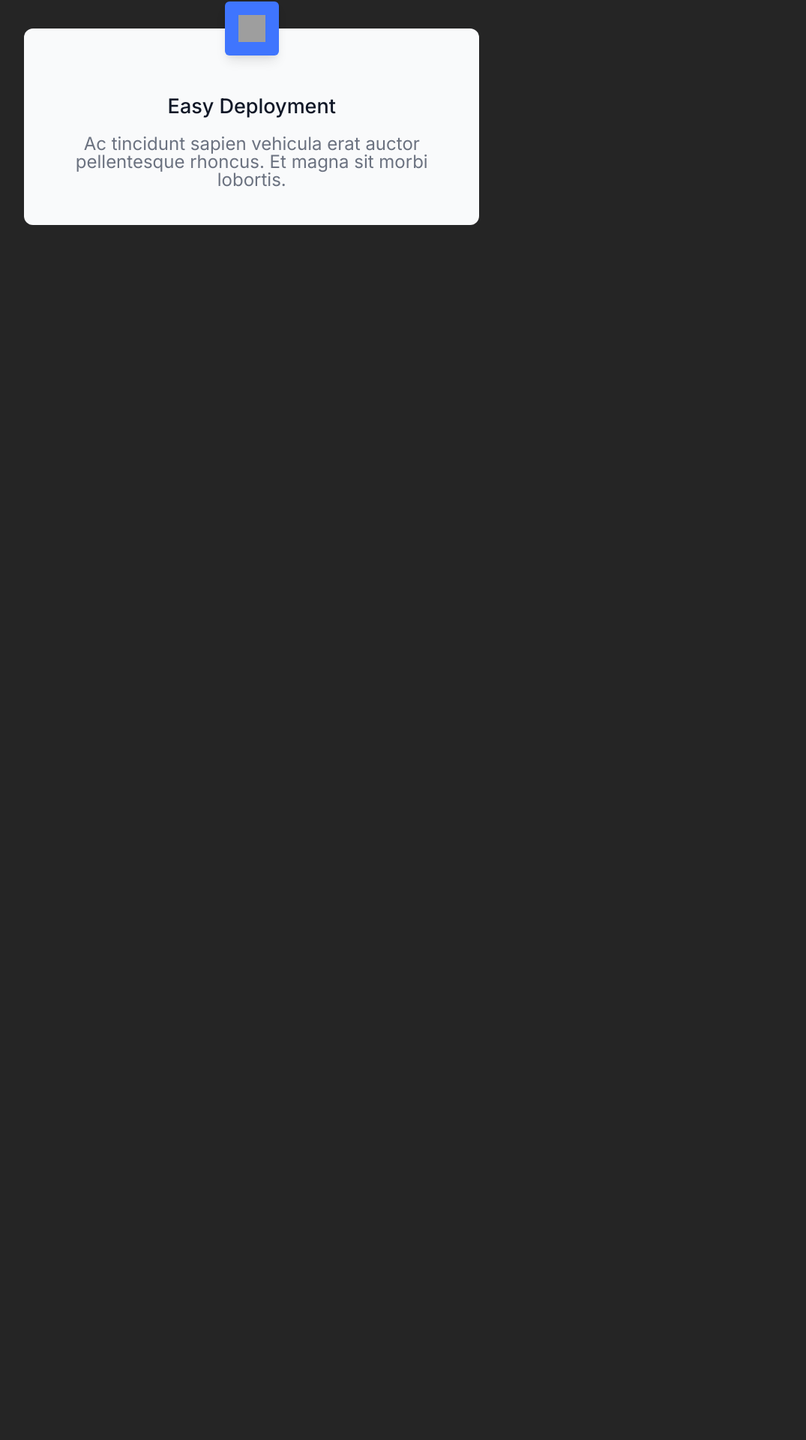
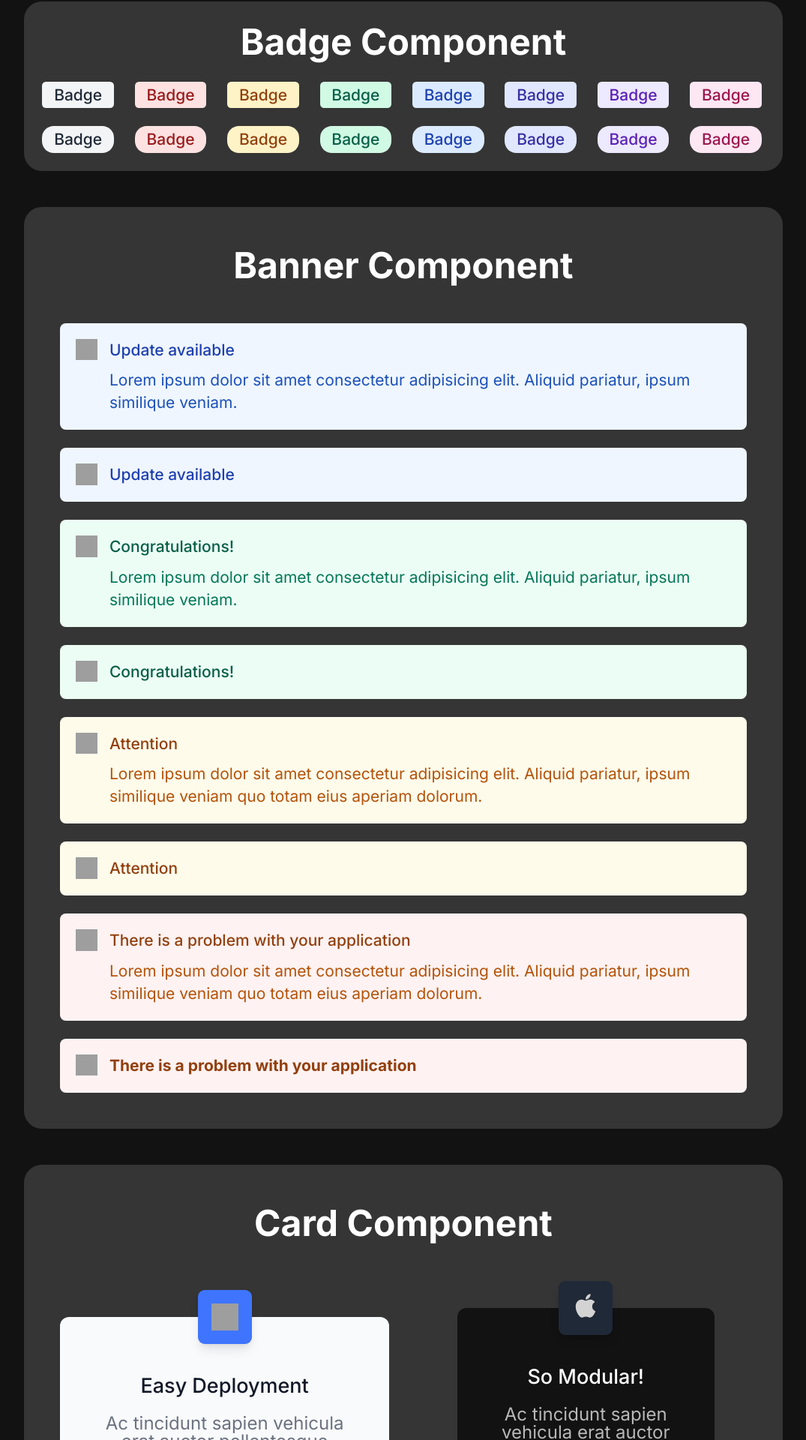
Before and after one commit to charlesoller/ComponentLibrary, a React (Vite) app: page / in a window 1280 px wide. Shown: the part 54-1974 px from the top of the page at 75% size, without its empty margins (102-1177 px from the left). Before the commit the page ends 800 px from the top, so only its background shows below. Built offline with nearby package versions, Linux system fonts and the light colour scheme; grey boxes are pictures that could not be loaded.

Commit message:
Banners Done

```diff
--- a/package.json
+++ b/package.json
@@ -11,7 +11,8 @@
   },
   "dependencies": {
     "react": "^18.2.0",
-    "react-dom": "^18.2.0"
+    "react-dom": "^18.2.0",
+    "react-icons": "^4.11.0"
   },
   "devDependencies": {
     "@types/react": "^18.2.15",
--- a/src/App.css
+++ b/src/App.css
@@ -1,5 +1,5 @@
 html {
-  background: rgb(37, 37, 37);
+  background: #121212;
   font-size: 24px;
   font-family: Inter, Arial, Helvetica, sans-serif;
 }
@@ -14,13 +14,28 @@ html {
   padding: 2em;
 }
 
+.badge-grid,
+.banner-grid,
+.card-grid {
+  background: rgba(255, 255, 255, 0.15);
+  padding: 2em;
+  border-radius: 1em;
+}
+
 /* -------------------------- Badge Component -------------------------- */
 
 .badge-grid {
   display: grid;
-  grid-template: auto auto / repeat(8, 1fr);
+  grid-template: auto auto auto / repeat(8, 1fr);
+  padding: 1em;
   gap: 1em;
   grid-auto-flow: column;
+}
+
+.badge-grid__title {
+  grid-column: 1 / -1;
+  margin: 0 auto;
+  color: #fff;
 }
 
 /* General */
@@ -87,6 +102,11 @@ html {
 .banner-grid {
   display: grid;
   gap: 1em;
+}
+
+.banner-grid__title {
+  color: #FFF;
+  margin: 0 auto 0.5em auto;
 }
 
 /* General */
@@ -166,39 +186,86 @@ html {
 
 /* -------------------------- Card Component -------------------------- */
 
+.card-grid {
+ display: grid;
+ grid-template: repeat(3, auto) / auto auto;
+ align-items: center;
+ justify-items: center;
+ gap: 2em;
+}
+
+.card-collection__title {
+  grid-column: 1 / -1;
+  color: #fff;
+  margin: 0 auto;
+}
+
+/* General */
 .card {
   display: grid;
-  grid-template: 1.5rem 1.5rem auto / auto 3rem auto;
-  width: 60%;
+  grid-template: 1.5rem 1.5rem min-content / auto 3rem auto;
+  /* width: 100%; */
 }
 
 .card__content {
   grid-row: 2 / -1;
   grid-column: 1 / -1;
-  background: #F9FAFB;
-  border-radius: 0.5em;
+  border-radius: 0.5rem;
   text-align: center;
-  padding: 3em 1.5em 1em 1.5em;
+  padding: 2.5em 1.5em 1em 1.5em;
 }
 
+.card__content:hover {
+  box-shadow: 0px 4px 25px 0px rgba(0, 0, 0, 0.10);
+}
+
+/* Light Mode */
+.card__content--light {
+  background: #F9FAFB;
+}
+
+.card__content--light .card__title{
+  color: #111827;
+}
+
+.card__content--light .card__body{
+  color: #6B7280;
+}
+
+/* Dark Mode */
+.card__content--dark {
+  background: #121212;
+}
+
+.card__content--dark .card__title{
+  color: #fff;
+}
+
+.card__content--dark .card__body{
+  color: rgba(255, 255, 255, 0.7);
+}
+
+/* Typography */
 .card__title {
-  color: #111827;
-  font-family: Inter;
   font-size: 1.125rem;
   font-weight: 500;
   line-height: 28px; /* 155.556% */
 }
 
 .card__body {
-  color: #6B7280;
   font-size: 1rem;
   font-weight: 400;
   line-height: 24px; /* 150% */
 }
 
+/* Icon */
+.card__icon--default {
+  height: 1.5rem;
+  width: 1.5rem;
+}
+
 .card__icon__bg {
-  border-radius: 6px;
-  background: #3F75FE;
+  border-radius: 0.375rem;
   grid-row: 1 / 3;
   grid-column: 2 / 3;
   display: flex;
@@ -207,7 +274,71 @@ html {
   box-shadow: 0px 4px 6px -2px rgba(0, 0, 0, 0.05), 0px 10px 15px -3px rgba(0, 0, 0, 0.10);
 }
 
-.card__icon {
-  height: 1.5rem;
-  width: 1.5rem;
+/* Icon Background Colors */
+.card__icon__bg--default {
+  background: #3F75FE;
 }
+
+.card__icon__bg--gray {
+  background: #F3F4F6;
+}
+
+.card__icon__bg--darkgray {
+  background: #1F2937;
+}
+
+.card__icon__bg--red {
+  background: #FEE2E2;
+}
+
+.card__icon__bg--darkred {
+  background: #991B1B;
+}
+
+.card__icon__bg--yellow {
+  background: #FEF3C7;
+}
+
+.card__icon__bg--darkyellow {
+  background: #92400E;
+}
+
+.card__icon__bg--green {
+  background: #D1FAE5;
+}
+
+.card__icon__bg--darkgreen {
+  background: #065F46;
+}
+
+.card__icon__bg--blue {
+  background: #DBEAFE;
+}
+
+.card__icon__bg--darkblue {
+  background: #1E40AF;
+}
+
+.card__icon__bg--indigo {
+  background: #E0E7FF;
+}
+
+.card__icon__bg--darkindigo {
+  background: #3730A3;
+}
+
+.card__icon__bg--purple {
+  background: #EDE9FE;
+}
+
+.card__icon__bg--darkpurple {
+  background: #5B21B6;
+}
+
+.card__icon__bg--pink {
+  background: #FCE7F3;
+}
+
+.card__icon__bg--darkpink {
+  background: #9D174D;
+}
--- a/src/App.jsx
+++ b/src/App.jsx
@@ -7,8 +7,8 @@ function App() {
 
   return (
     <div className='component-container'>
-      {/* <BadgeCollection /> */}
-      {/* <BannerCollection /> */}
+      <BadgeCollection />
+      <BannerCollection />
       <CardCollection />
     </div>
   )
--- a/src/components/BadgeCollection.jsx
+++ b/src/components/BadgeCollection.jsx
@@ -4,6 +4,7 @@ import Badge from './Badge'
 export default function BadgeCollection(){
     return (
         <div className="badge-grid">
+            <h1 className="badge-grid__title">Badge Component</h1>
             <Badge shape="square" color="gray">
             Badge
             </Badge>
--- a/src/components/BannerCollection.jsx
+++ b/src/components/BannerCollection.jsx
@@ -4,6 +4,7 @@ import Banner from './Banner'
 export default function BannerCollection(){
     return (
         <div className='banner-grid'>
+            <h1 className="banner-grid__title">Banner Component</h1>
             <Banner status="neutral" message="Update available">
                 Lorem ipsum dolor sit amet consectetur adipisicing elit. Aliquid pariatur, ipsum similique veniam.
             </Banner>
--- a/src/components/Card.jsx
+++ b/src/components/Card.jsx
@@ -1,17 +1,21 @@
 import React from 'react'
 import cloudIcon from '../assets/cloud-icon.svg';
 
-export default function Card({ icon, title, children, color }){
+export default function Card({ icon, title, children, width='100%', darkMode='light', color='default' }){
 
-    // console.log(children)
+    function isHex(str){
+        return str[0] === '#';
+    }
+
     return (
-        <div className={`card card--${color}`}>
-            <div className="card__content">
-                <h1 className="card__title">{title}</h1>
-                <div className="card__body">{children}</div>
+        <div className={`card card--${color}`} style={{width: width}}>
+            <div className={`card__content card__content--${darkMode}`}>
+                {title && <h1 className="card__title">{title}</h1>}
+                {children && <div className="card__body">{children}</div>}
             </div>
-            <div className="card__icon__bg">
-                <img className="card__icon" src={cloudIcon} />
+            <div className={`card__icon__bg card__icon__bg--${color}`} style={{background: isHex(color) && color }}>
+                {icon ? <i>{icon}</i>
+                : <img className="card__icon--default" src={cloudIcon} />}
             </div>
         </div>
     )
--- a/src/components/CardCollection.jsx
+++ b/src/components/CardCollection.jsx
@@ -1,13 +1,25 @@
 import React from 'react'
 import Card from './Card'
+import { FaApple, FaBtc, FaReact } from "react-icons/fa";
 
 export default function CardCollection(){
     //this should also accept an icon prop below
     return (
         <div className='card-grid'>
+            <h1 className="card-collection__title">Card Component</h1>
             <Card title="Easy Deployment">
                 <p>Ac tincidunt sapien vehicula erat auctor pellentesque rhoncus. Et magna sit morbi lobortis.</p>
             </Card>
+
+            <Card title="So Modular!" icon={<FaApple size={'1.5rem'} color='lightgray'/>} color='darkgray' width='80%' darkMode='dark'>
+                <p>Ac tincidunt sapien vehicula erat auctor pellentesque rhoncus. Et magna sit morbi lobortis.</p>
+            </Card>
+
+            <Card color='#E66955' icon={<FaBtc color='white'/>} width='50%'>
+                <p>Doesn't even need a title!</p>
+            </Card>
+
+            <Card title="Or children!" icon={<FaReact size={'1.5rem'} color='lightgray'/>} color='#1C2294' darkMode='dark' />
         </div>
     )
 }
```
Also changed, not shown: 1 other file (tests, documents, lock files or other folders).
